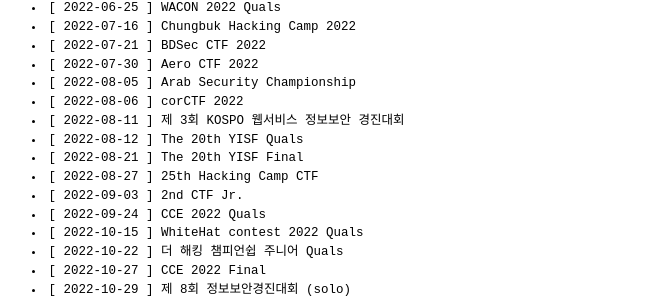
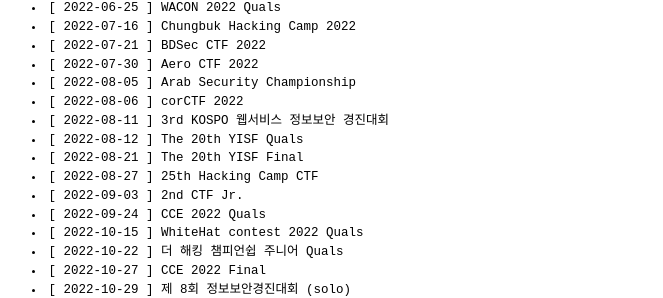
Before and after one commit to hackintoanetwork/hackintoanetwork.github.io, a Jekyll site: the page built from about.md, in a window 1280 px wide. Shown: the part 424-722 px from the top of the page, without its empty margins (308-971 px from the left). Built offline with Jekyll 4.4.1, drawn with Linux system fonts in a browser that asks for light colours.

Commit message:
Update about.md

```diff
--- a/about.md
+++ b/about.md
@@ -30,7 +30,7 @@ CTF Player : Participate in CTF at Zer0hour
 <li>[ 2022-07-30 ] Aero CTF 2022</li>
 <li>[ 2022-08-05 ] Arab Security Championship</li>
 <li>[ 2022-08-06 ] corCTF 2022</li>
-<li>[ 2022-08-11 ] 제 3회 KOSPO 웹서비스 정보보안 경진대회</li>
+<li>[ 2022-08-11 ] 3rd KOSPO 웹서비스 정보보안 경진대회</li>
 <li>[ 2022-08-12 ] The 20th YISF Quals</li>
 <li>[ 2022-08-21 ] The 20th YISF Final</li>
 <li>[ 2022-08-27 ] 25th Hacking Camp CTF</li>
```
